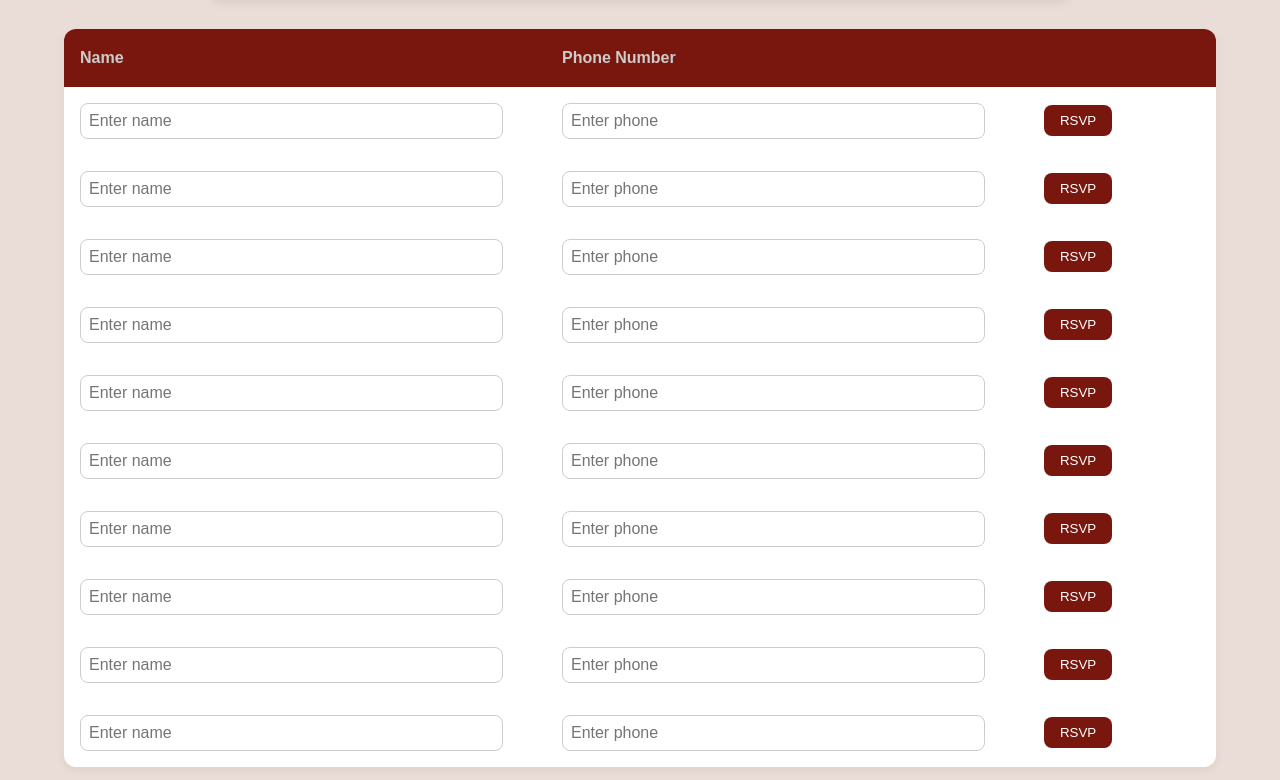
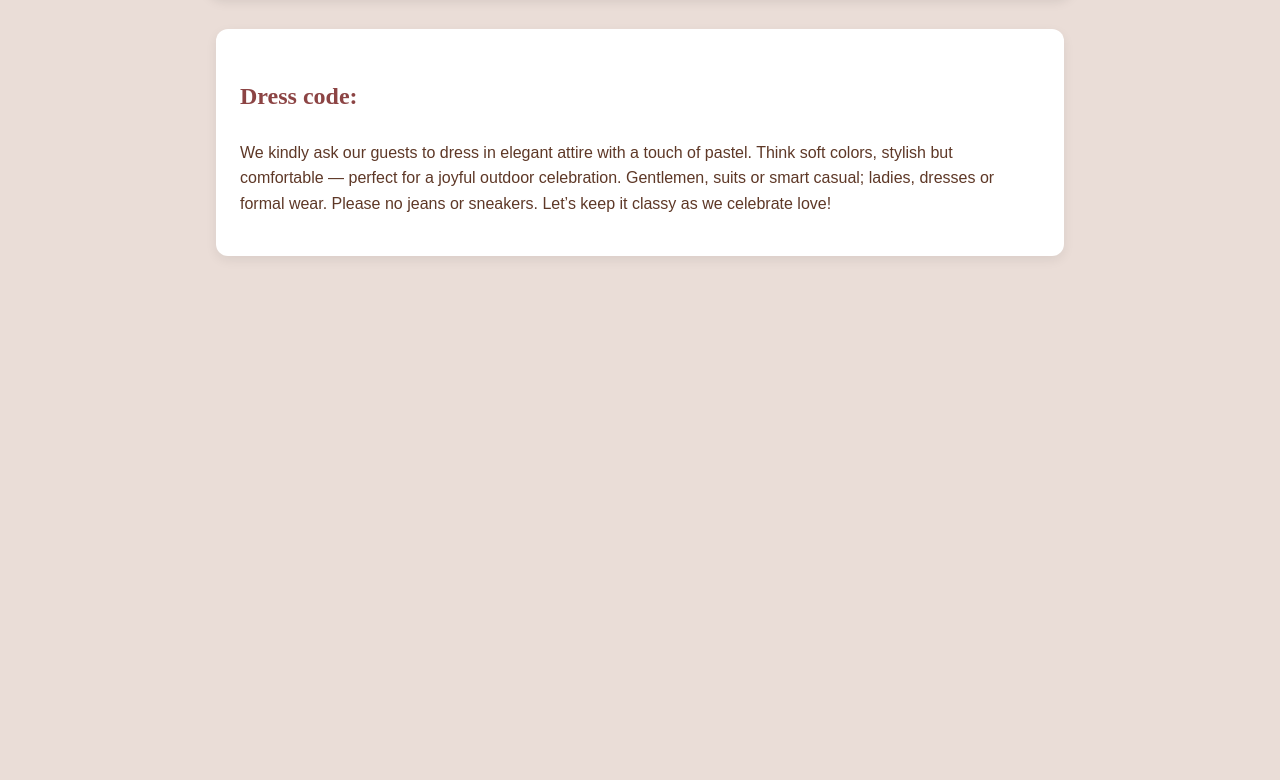
Before and after one commit to MissMokandu/week-2-code-challenga, a plain HTML site: page index.html in a window 1280 px wide. Shown: the part 420-1200 px from the top of the page. After the commit the page ends 800 px from the top, so only its background shows below. Drawn offline with Linux system fonts and the light colour scheme; a script that the page names is missing.

Commit message:
2nd attempt

```diff
--- a/index.html
+++ b/index.html
@@ -14,64 +14,7 @@
         <p>No pressure if you can't make it, but I’d really appreciate knowing either way. Can’t wait to chill, eat, and catch up with whoever shows up. 💛</p>
     </section>
 
-<table>
-    <tr>
-      <th>Name</th>
-      <th>Phone Number</th>
-      <th></th>
-    </tr>
 
-    <tr>
-      <td><input type="text" placeholder="Enter name" /></td>
-      <td><input type="text" placeholder="Enter phone" /></td>
-      <td><button type="button">RSVP</button></td>
-    </tr>
-    <tr>
-      <td><input type="text" placeholder="Enter name" /></td>
-      <td><input type="text" placeholder="Enter phone" /></td>
-      <td><button type="button">RSVP</button></td>
-    </tr>
-    <tr>
-      <td><input type="text" placeholder="Enter name" /></td>
-      <td><input type="text" placeholder="Enter phone" /></td>
-      <td><button type="button">RSVP</button></td>
-    </tr>
-    <tr>
-      <td><input type="text" placeholder="Enter name" /></td>
-      <td><input type="text" placeholder="Enter phone" /></td>
-      <td><button type="button">RSVP</button></td>
-    </tr>
-    <tr>
-      <td><input type="text" placeholder="Enter name" /></td>
-      <td><input type="text" placeholder="Enter phone" /></td>
-      <td><button type="button">RSVP</button></td>
-    </tr>
-    <tr>
-      <td><input type="text" placeholder="Enter name" /></td>
-      <td><input type="text" placeholder="Enter phone" /></td>
-      <td><button type="button">RSVP</button></td>
-    </tr>
-    <tr>
-      <td><input type="text" placeholder="Enter name" /></td>
-      <td><input type="text" placeholder="Enter phone" /></td>
-      <td><button type="button">RSVP</button></td>
-    </tr>
-    <tr>
-      <td><input type="text" placeholder="Enter name" /></td>
-      <td><input type="text" placeholder="Enter phone" /></td>
-      <td><button type="button">RSVP</button></td>
-    </tr>
-    <tr>
-      <td><input type="text" placeholder="Enter name" /></td>
-      <td><input type="text" placeholder="Enter phone" /></td>
-      <td><button type="button">RSVP</button></td>
-    </tr>
-    <tr>
-      <td><input type="text" placeholder="Enter name" /></td>
-      <td><input type="text" placeholder="Enter phone" /></td>
-      <td><button type="button">RSVP</button></td>
-    </tr>
-  </table>
   <div>
     <h3>Dress code:</h3>
     <p>We kindly ask our guests to dress in elegant attire with a touch of pastel. Think soft colors, stylish but comfortable — perfect for a joyful outdoor celebration. Gentlemen, suits or smart casual; ladies, dresses or formal wear. Please no jeans or sneakers. Let’s keep it classy as we celebrate love!</p>
```
